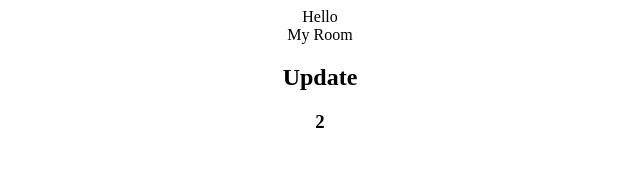
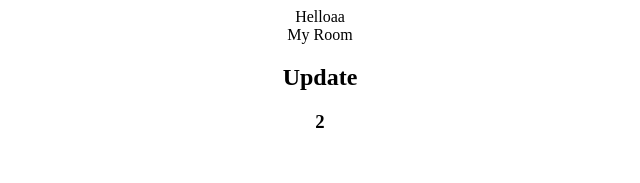
Before and after one commit to MZubairLohar/1st-class-background-changer, a React (Create React App) app: page / in a window 1280 px wide. Shown: the top 183 px of the page, without its empty margins (320-960 px from the left). Built offline with nearby package versions, Linux system fonts and the light colour scheme.

Commit message:
Update App.js

```diff
--- a/src/App.js
+++ b/src/App.js
@@ -4,7 +4,7 @@ import Room from './compoenets/Room'
 function App() {
   return (
     <div className="App">
-    Hello
+    Helloaa
     <Room />
     </div>
   );
```
